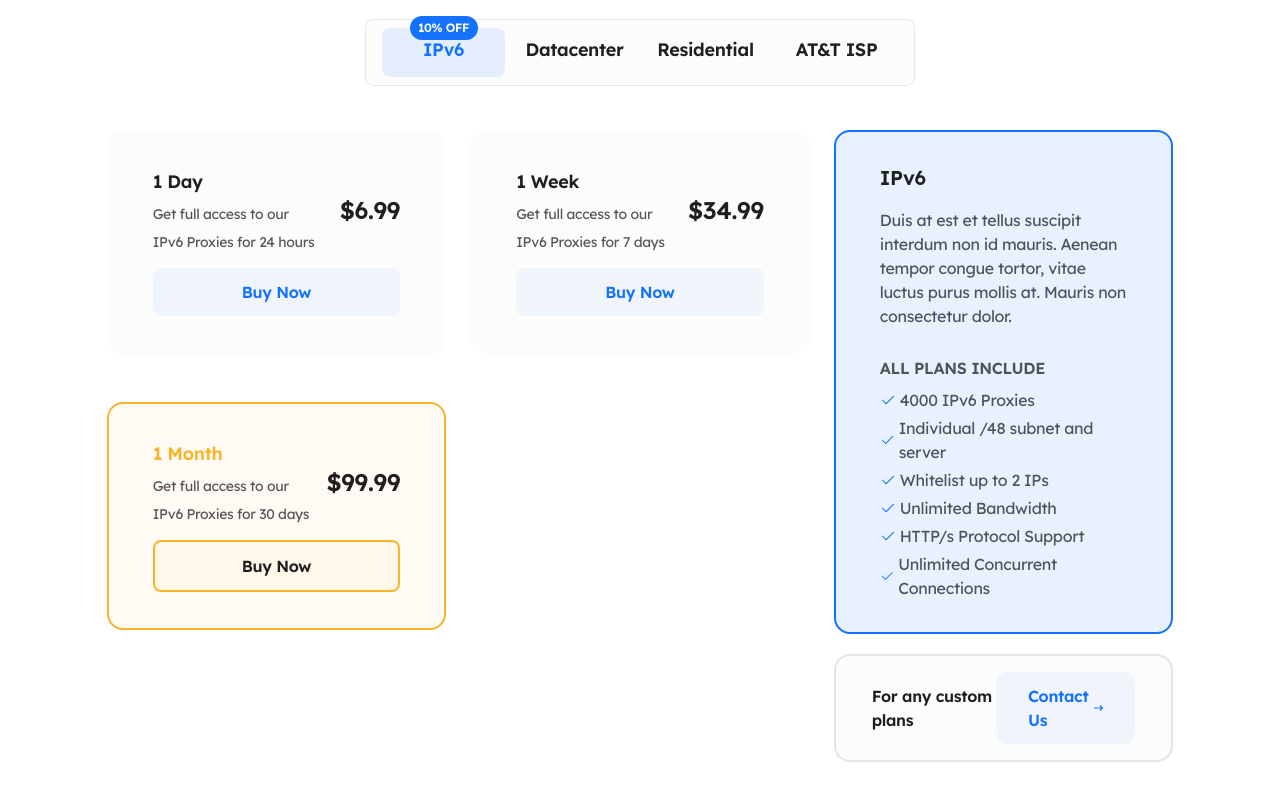
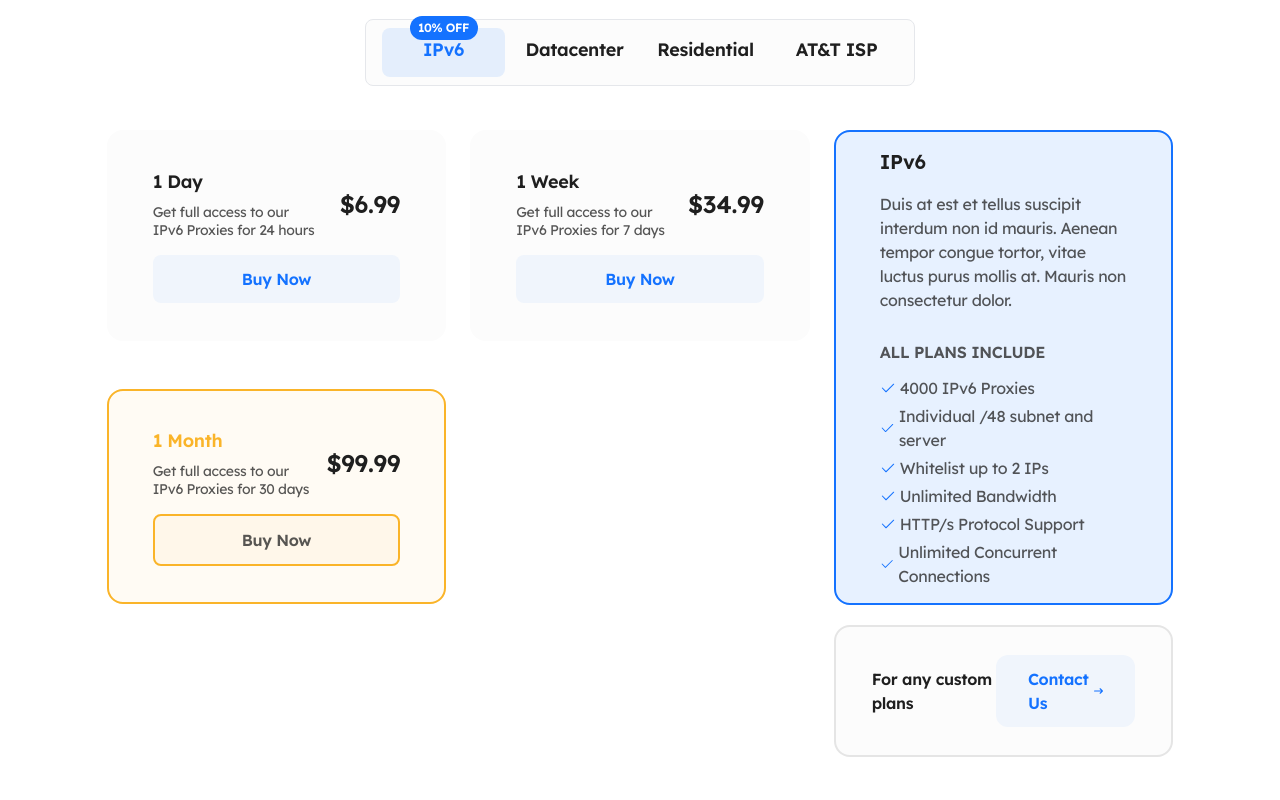
Before and after one commit to voldev94321/lightening, a Next.js app: page / in a window 1280 px wide. Shown: the part 1992-2792 px from the top of the page. Built offline with nearby package versions, Linux system fonts and the light colour scheme.

Commit message:
fix: update plans with minor height

```diff
--- a/src/app/landing/LandingPage/PricingComponent/Plan/index.tsx
+++ b/src/app/landing/LandingPage/PricingComponent/Plan/index.tsx
@@ -13,12 +13,11 @@ const Plan = ({ title, additionalDescription, price, isBest }: PlanProps) => {
       <div className="flex justify-between items-center">
         <div>
           <div className={`text-lg font-semibold ${isBest && "text-warning"}`}>{title}</div>
-          <div className="mt-2 text-sm opacity-75">Get full access to our </div>
-          <div className="mt-2 text-sm opacity-75">IPv6 Proxies for {additionalDescription}</div>
+          <div className="mt-2 text-sm opacity-75 leading-[17.5px]">Get full access to our <br/>IPv6 Proxies for {additionalDescription}</div>
         </div>
         <div className="text-2xl font-semibold">${price}</div>
       </div>
-      <div className={`${isBest ? "bg-warning-background border-2 border-warning hover:bg-warning-quater" : "bg-accent-five text-accent hover:bg-accent-quater"} rounded-lg text-center p-3 mt-4 cursor-pointer font-semibold transition`}>Buy Now</div>
+      <div className={`${isBest ? "bg-warning-background border-2 border-warning hover:bg-warning-quater text-light-75" : "bg-accent-five text-accent hover:bg-accent-quater"} rounded-lg text-center p-3 mt-4 cursor-pointer font-semibold transition`}>Buy Now</div>
     </div>
   );
 };
--- a/src/app/landing/LandingPage/PricingComponent/index.tsx
+++ b/src/app/landing/LandingPage/PricingComponent/index.tsx
@@ -98,7 +98,7 @@ const PricingComponent = () => {
           />
         </div>
         <div className="flex flex-col">
-          <div className="border-2 border-accent rounded-2xl bg-accent-ten px-11 py-8 lg:h-fit md:flex-grow">
+          <div className="border-2 border-accent rounded-2xl bg-accent-ten px-11 py-8 lg:h-[475px] md:flex-grow flex flex-col justify-center">
             <div className="text-xl font-semibold">IPv6</div>
             <div className="mt-4 opacity-75">
               Duis at est et tellus suscipit interdum non id mauris. Aenean
@@ -118,7 +118,7 @@ const PricingComponent = () => {
               </div>
             ))}
           </div>
-          <div className="mt-5 border-2 justify-between px-9 py-4 rounded-2xl items-center hidden lg:flex md:block bg-light-one border-light-ten">
+          <div className="mt-5 border-2 justify-between px-9 py-7 rounded-2xl items-center hidden lg:flex md:block bg-light-one border-light-ten">
             <div className="font-semibold">For any custom plans</div>
             <div className="flex items-center bg-accent-five text-accent px-8 py-3 rounded-xl font-semibold  hover:bg-accent-ten transition cursor-pointer md:mt-4 lg:mt-0">
               Contact Us&nbsp;
--- a/tailwind.config.ts
+++ b/tailwind.config.ts
@@ -70,7 +70,8 @@ const config = {
         light: {
           DEFAULT: 'hsl(var(--light))',
           one: '#fcfcfc',
-          ten: 'hsla(var(--light) / 10%)'
+          ten: 'hsla(var(--light) / 10%)',
+          75: 'hsla(var(--light) / 75%)'
         },
       },
       borderRadius: {
```
